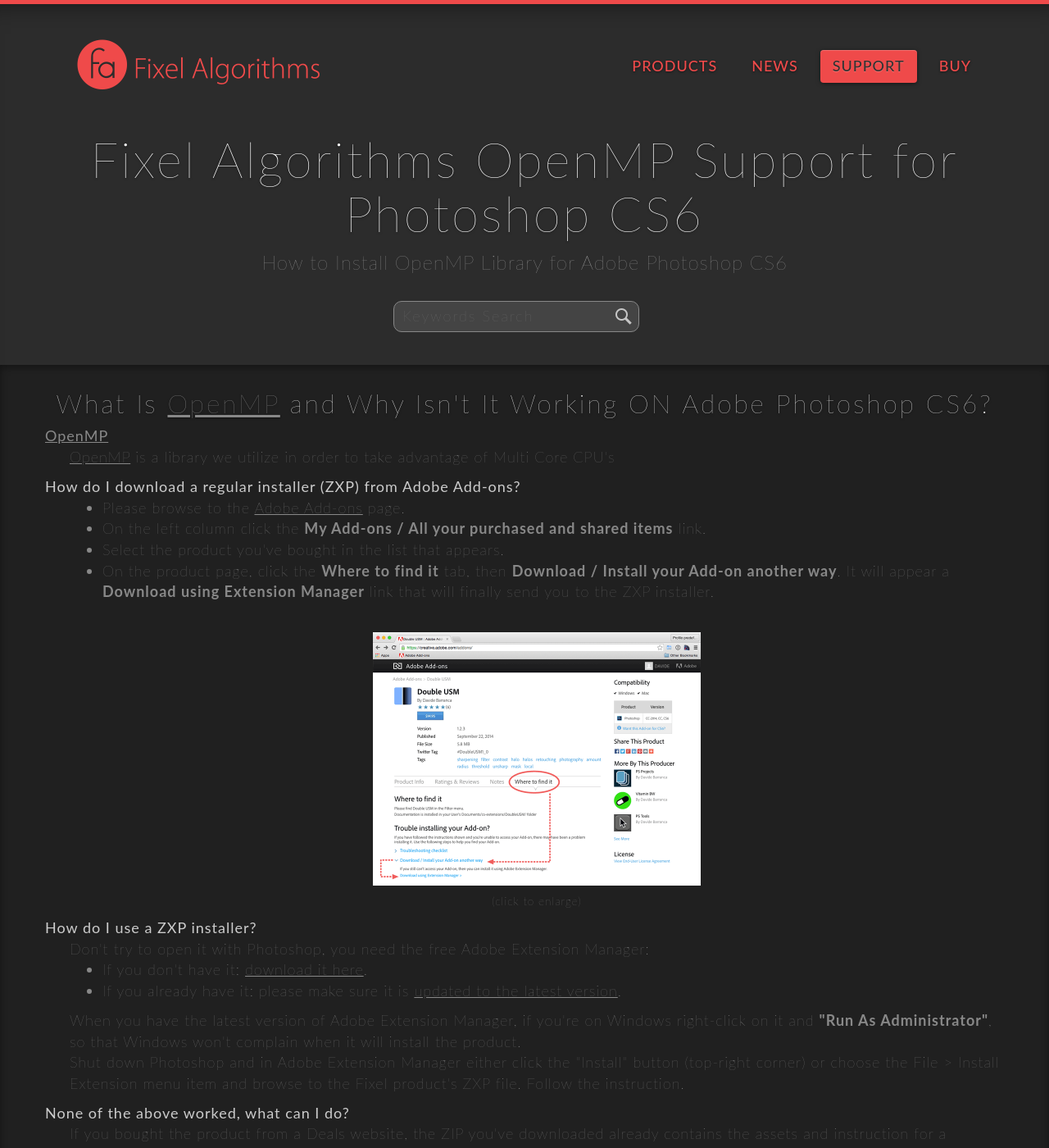
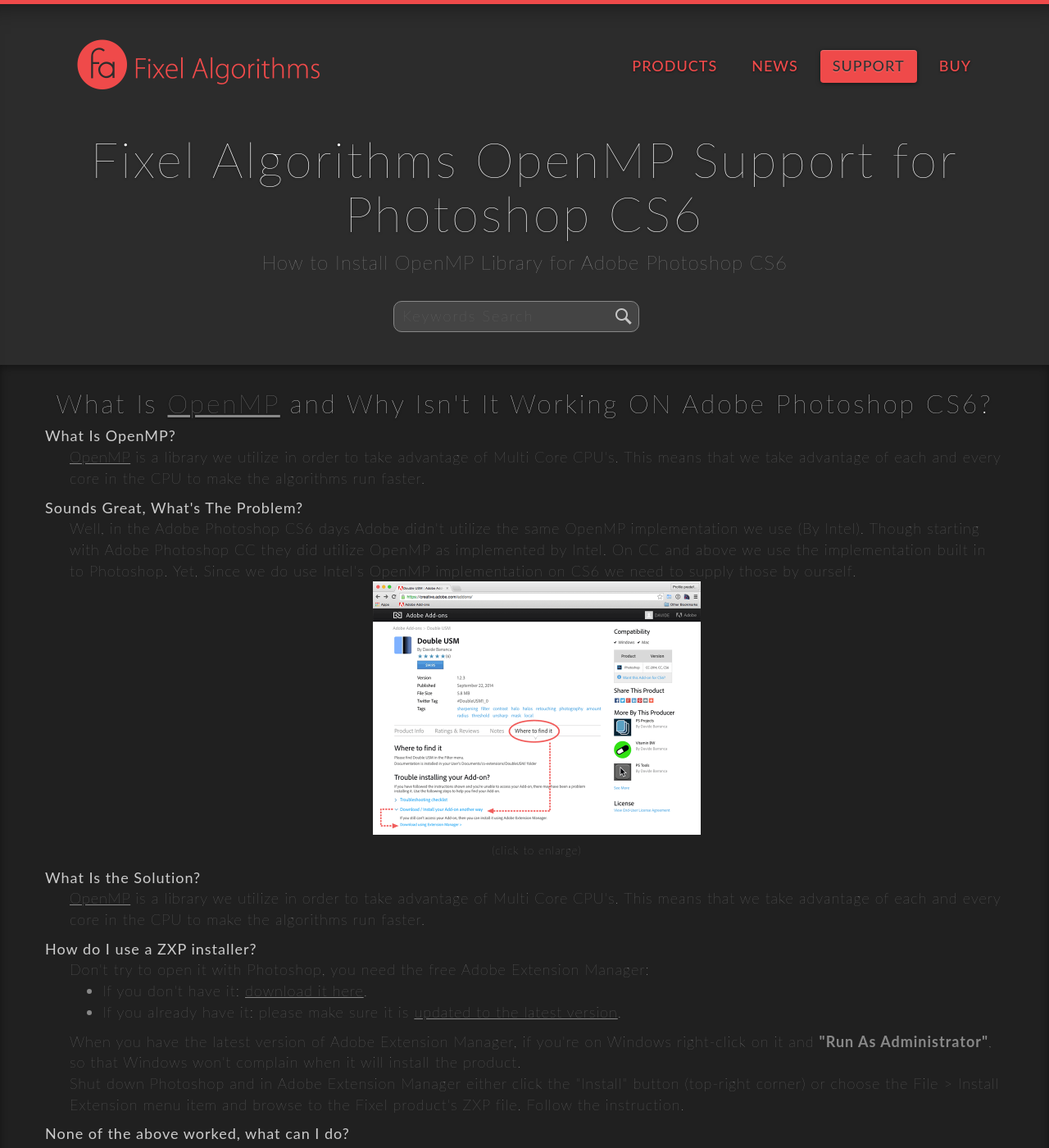
Before and after one commit to FixelAlgorithmsTeam/fixel, a Jekyll site: the page built from support/fixel-openmp-support.html, in a window 1280 px wide and 1400 px high. Shown: the whole window at 82% size. Built offline with Jekyll 4.4.1, drawn with Linux system fonts in a browser that asks for light colours; nearby versions of some CDN libraries; comment, search, counter and statistics services are not loaded.

Commit message:
New 	- 	Added OpenMP support page. Fixed 	- 	B Known Issues 	-	C To Do 	- 	D Remarks 	- 	E

```diff
--- a/support/fixel-openmp-support.html
+++ b/support/fixel-openmp-support.html
@@ -25,24 +25,23 @@
 					<h3 class="faq-subtitle">What Is <a href="https://en.wikipedia.org/wiki/OpenMP" target="_blank">OpenMP</a> and Why Isn't It Working ON Adobe Photoshop CS6?</h3>
 					<dl class="feature-text">
 						<div class="def">
-							<dt><a href="https://en.wikipedia.org/wiki/OpenMP" target="_blank">OpenMP</a></dt>
-							<dd><a href="https://en.wikipedia.org/wiki/OpenMP" target="_blank">OpenMP</a> is a library we utilize in order to take advantage of Multi Core CPU's</dd>
+							<dt>What Is OpenMP?</dt>
+							<dd><a href="https://en.wikipedia.org/wiki/OpenMP" target="_blank">OpenMP</a> is a library we utilize in order to take advantage of Multi Core CPU's. This means that we take advantage of each and every core in the CPU to make the algorithms run faster.</dd>
 						</div>
 						<div class="def">
-							<dt>How do I download a regular installer (ZXP) from Adobe Add-ons?</dt>
+							<dt>Sounds Great, What's The Problem?</dt>
 							<dd>
-								<ul>
-									<li>Please browse to the <a href="https://creative.adobe.com/addons" target="_blank">Adobe Add-ons</a> page.</li>
-									<li>On the left column click the <b>My Add-ons / All your purchased and shared items</b> link.</li>
-									<li>Select the product you've bought in the list that appears.</li>
-									<li>On the product page, click the <b>Where to find it</b> tab, then <b>Download / Install your Add-on another way</b>. It will appear a <b>Download using Extension Manager</b> link that will finally send you to the ZXP installer.</li>
-								</ul>
-								<br>
+								Well, in the Adobe Photoshop CS6 days Adobe didn't utilize the same OpenMP implementation we use (By Intel). Though starting with Adobe Photoshop CC they did utilize OpenMP as implemented by Intel.
+								On CC and above we use the implementation built in to Photoshop. Yet, Since we do use Intel's OpenMP implementation on CS6 we need to supply those by ourself.
 								<figure>
 									<a href="images/Adobe-Add-ons-find-ZXP-installer.png"><img src="images/Adobe-Add-ons-find-ZXP-installer.png" alt="Adobe Add-ons - how to find a ZXP installer" width="400" height="309" class="img-responsive img-center" style="margin-bottom: 10px"></a>
 									<figcaption>(click to enlarge)</figcaption>
 								</figure>
 							</dd>
+						</div>
+						<div class="def">
+							<dt>What Is the Solution?</dt>
+							<dd><a href="https://en.wikipedia.org/wiki/OpenMP" target="_blank">OpenMP</a> is a library we utilize in order to take advantage of Multi Core CPU's. This means that we take advantage of each and every core in the CPU to make the algorithms run faster.</dd>
 						</div>
 						<div class="def">
 							<dt>How do I use a ZXP installer?</dt>
```
Also changed, not shown: 1 other file.
